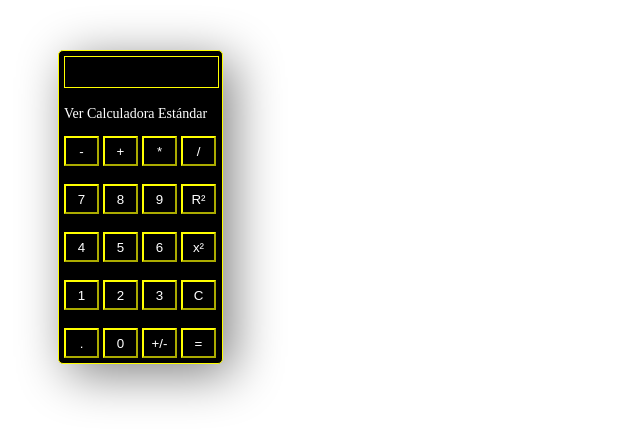
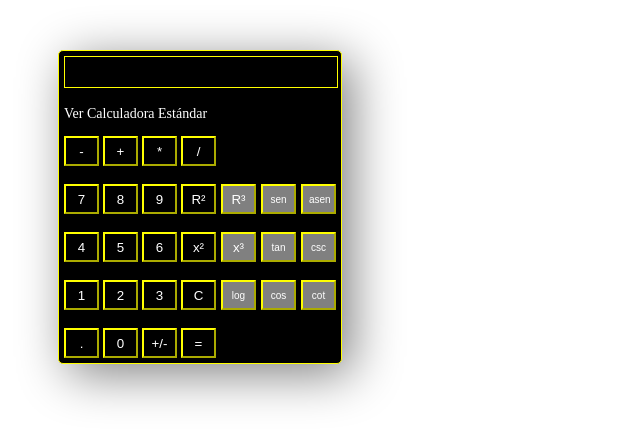
Before and after one commit to flacosakeo/calculadora, a plain HTML site: page index.html in a window 1280 px wide. Both pictures are taken after a click on the element "Ver Calculadora Científica". Shown: the whole page, without its empty margins (0-640 px from the left). Drawn offline with Linux system fonts and the light colour scheme.

Commit message:
calculadora

```diff
--- a/calculadora.js
+++ b/calculadora.js
@@ -259,11 +259,11 @@ document.getElementById("=").addEventListener("click",()=>{
     }
 })
 document.getElementById("cambio").addEventListener("click",()=>{
-    if (document.getElementById("cambio").value=="Estandar"){
+
+    if (document.getElementById("cambio").innerHTML=="Ver Calculadora Científica"){
         document.getElementById("container").style.width="272px";
         document.getElementById("res").style.width="272px";
-        document.getElementById("cambio").innerHTML="Ver Calculadora Científica";
-        document.getElementById("cambio").value="Cientifica";
+        document.getElementById("cambio").innerHTML="Ver Calculadora Estándar";
         document.getElementById("R3").style.visibility="visible";
         document.getElementById("P3").style.visibility="visible";
         document.getElementById("log").style.visibility="visible";
@@ -276,8 +276,7 @@ document.getElementById("cambio").addEventListener("click",()=>{
     }else{
         document.getElementById("container").style.width="153px";
         document.getElementById("res").style.width="153px";
-        document.getElementById("cambio").innerHTML="Ver Calculadora Estándar";
-        document.getElementById("cambio").value="Estandar";
+        document.getElementById("cambio").innerHTML="Ver Calculadora Científica";
         document.getElementById("R3").style.visibility="hidden";
         document.getElementById("P3").style.visibility="hidden";
         document.getElementById("log").style.visibility="hidden";
--- a/index.html
+++ b/index.html
@@ -10,7 +10,7 @@
 <body>
     <div class="container" id="container">
         <output id="res"></output><br><br>
-        <p id="cambio" value="Estandar">Ver Calculadora Científica</p>
+        <p id="cambio">Ver Calculadora Científica</p>
         <button  id="-" value="-">-</button>
         <button  id="+" value="+">+</button>
         <button  id="*" value="*">*</button>
```
